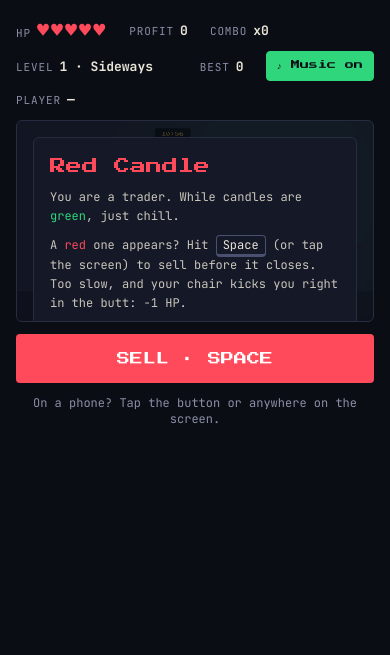
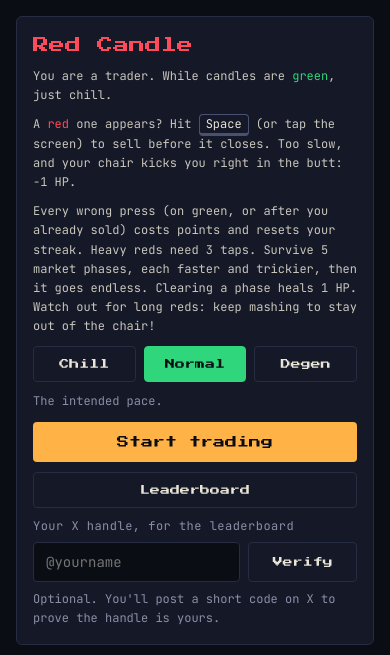
Before and after one commit to suncudo/red-candle, a website: page index.html in a window 390 px wide. Drawn offline with Linux system fonts and the light colour scheme; no server answers; animation ran at ten frames a second.

Commit message:
Full-screen menus on phones
The 16:9 game screen is only ~200px tall on a phone, which squeezed the
menu into a tiny scroll box.

Co-Authored-By: Claude Opus 5.5 <noreply@anthropic.com>

```diff
--- a/index.html
+++ b/index.html
@@ -74,6 +74,11 @@
   .board a { color: inherit; text-decoration: none; }
   .board a:hover, .board a:focus-visible { text-decoration: underline; }
   @media (max-width: 560px) { .card { padding: 16px; gap: 10px; } .card p { font-size: 12px; } }
+  /* on phones the game screen is too short to hold a menu: menus take the whole screen */
+  @media (max-width: 560px) {
+    .overlay { position: fixed; z-index: 10; place-items: start center; background: var(--ground);
+      padding: calc(16px + env(safe-area-inset-top, 0px)) 16px calc(16px + env(safe-area-inset-bottom, 0px)); }
+  }
 </style>
 </head>
 <body>
```
